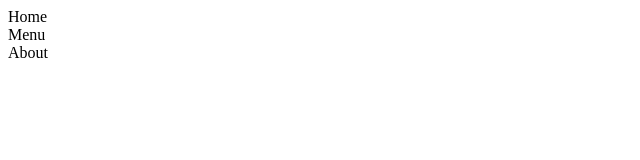
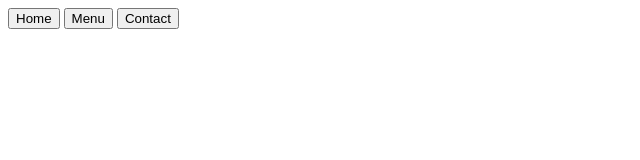
Before and after one commit to shalamaqf/Restaurant-Page, a website built with webpack: page src/template.html in a window 1280 px wide. Shown: the whole page, without its empty margins (0-640 px from the left). Built offline with nearby package versions, Linux system fonts and the light colour scheme.

Commit message:
Add button elements for home, menu, contact nav

```diff
--- a/src/template.html
+++ b/src/template.html
@@ -7,9 +7,11 @@
 </head>
 <body>
     <header>
-        <nav>Home</nav>
-        <nav>Menu</nav>
-        <nav>About</nav>
+        <nav>
+            <button class="button home">Home</button>
+            <button class="button menu">Menu</button>
+            <button class="button contact">Contact</button>
+        </nav>
     </header>
     <div id="content">
 
```
